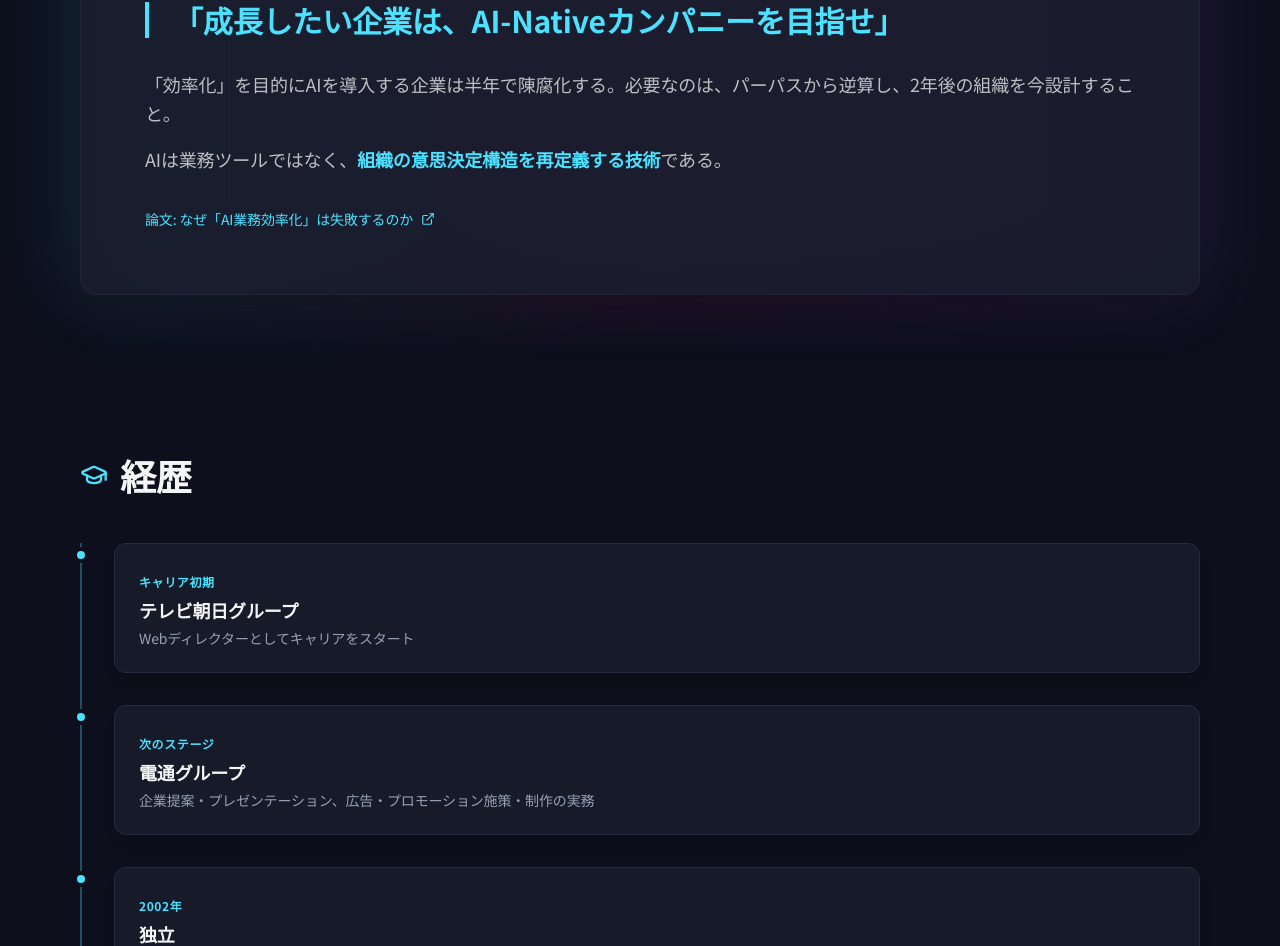
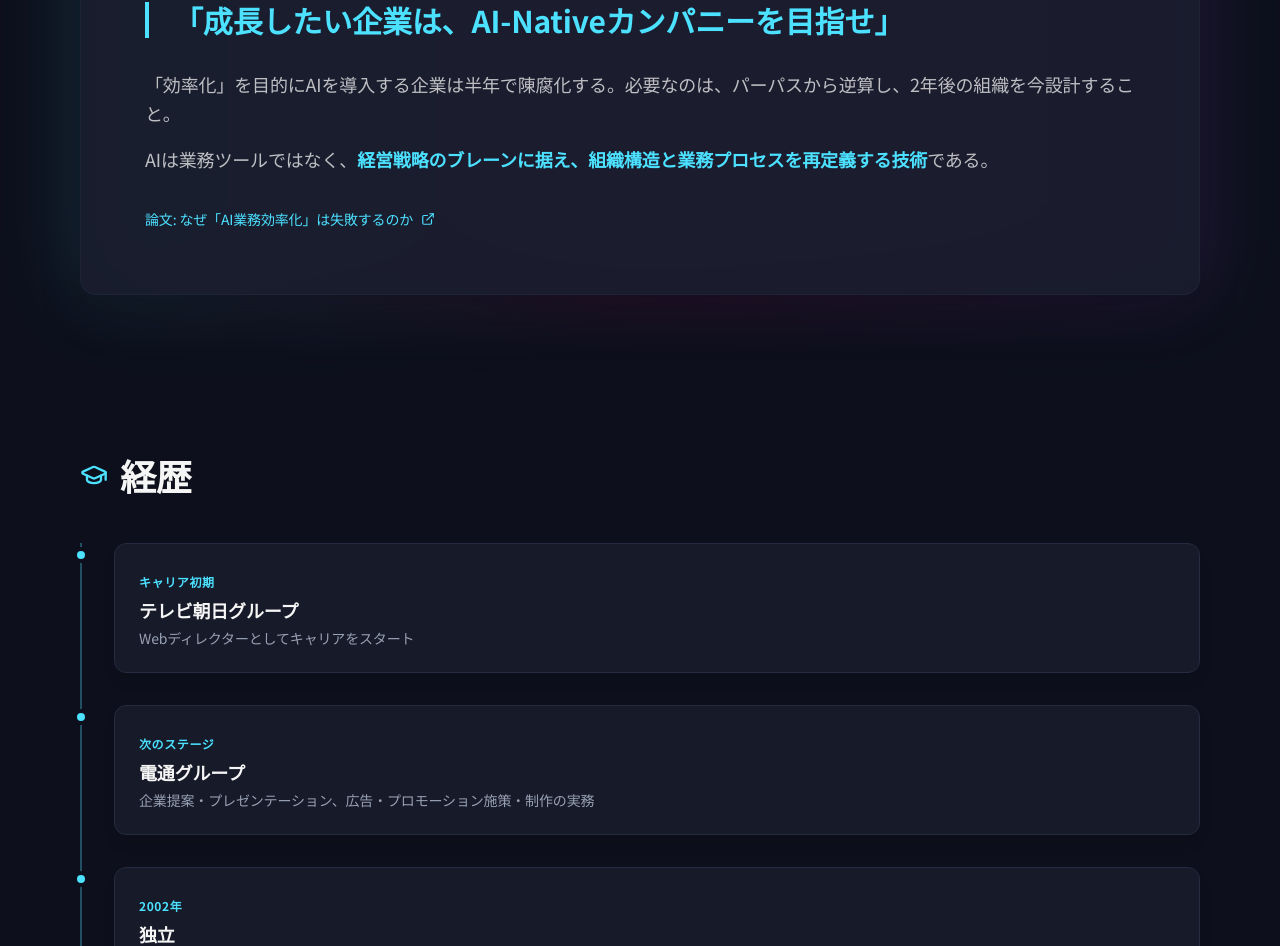
Before and after one commit to Kenji-Natsumoto/sprintjapan, a React (Vite) app: page /profile/kenji_natsumoto in a window 1280 px wide. Shown: the part 1171-2117 px from the top of the page. Built offline with nearby package versions, Linux system fonts and the light colour scheme; the HTML template or start-up script is replaced by a standard one.

Commit message:
Changes
Co-authored-by: Kenji-Natsumoto <215378226+Kenji-Natsumoto@users.noreply.github.com>

```diff
--- a/src/pages/ProfileNatsumoto.tsx
+++ b/src/pages/ProfileNatsumoto.tsx
@@ -179,7 +179,7 @@ const ProfileNatsumoto = () => {
                 「効率化」を目的にAIを導入する企業は半年で陳腐化する。必要なのは、パーパスから逆算し、2年後の組織を今設計すること。
               </p>
               <p className="text-lg text-foreground/75 leading-relaxed mb-8">
-                AIは業務ツールではなく、<span className="text-primary font-semibold">組織の意思決定構造を再定義する技術</span>である。
+                AIは業務ツールではなく、<span className="text-primary font-semibold">経営戦略のブレーンに据え、組織構造と業務プロセスを再定義する技術</span>である。
               </p>
               <a
                 href="https://github.com/Kenji-Natsumoto/AI-Company/blob/main/docs/ja/effectiveness-over-efficiency-v0.1.md"
```
